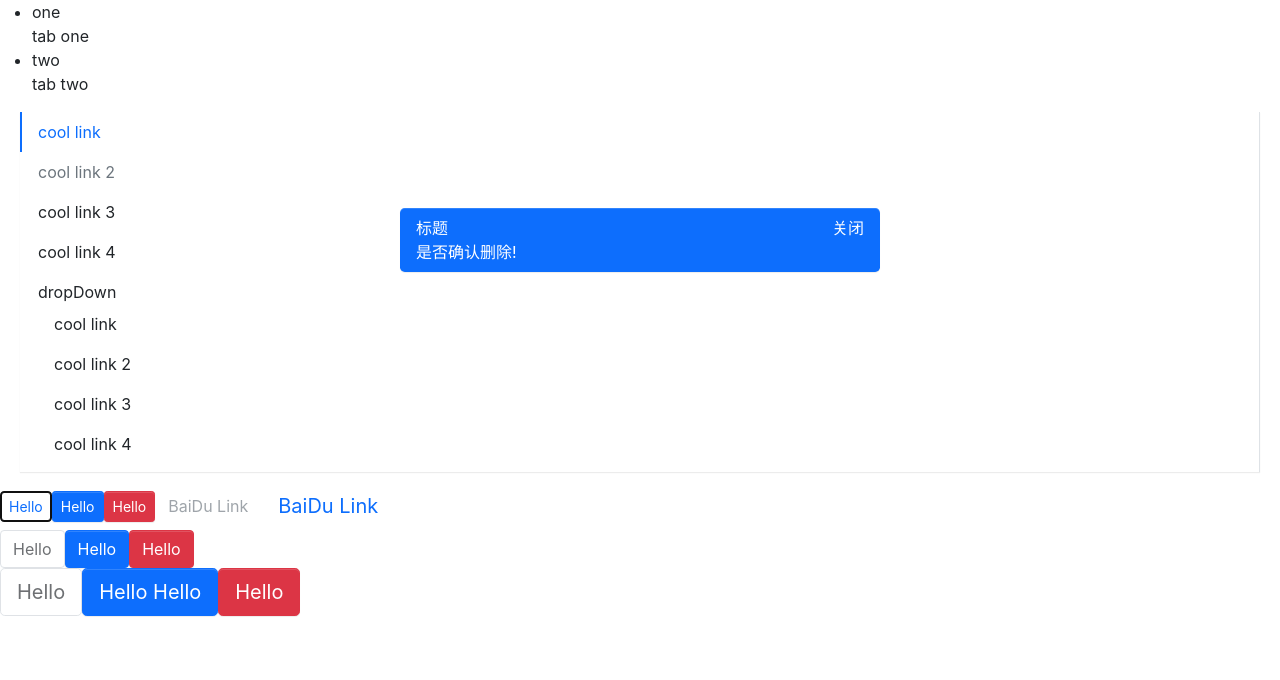
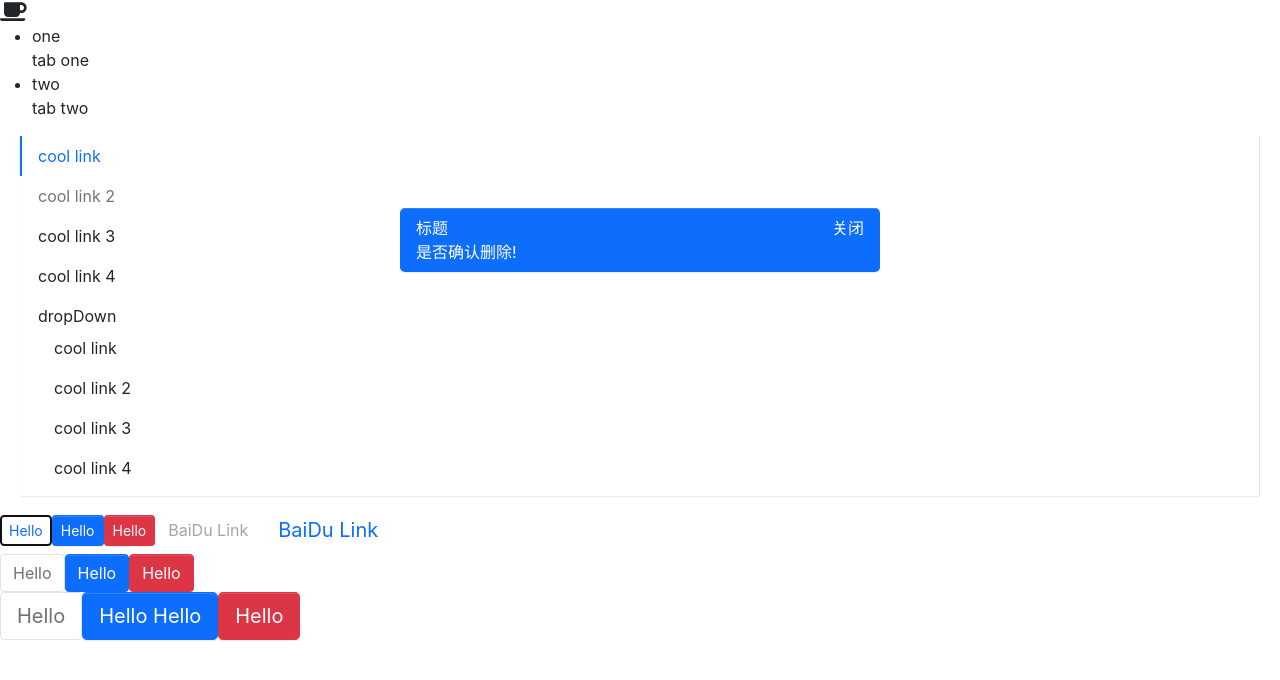
Before and after one commit to boom-sakalaka/stepup, a React (Create React App) app: page / in a window 1280 px wide. Shown: the top 680 px of the page. Built offline with nearby package versions, Linux system fonts and the light colour scheme.

Commit message:
添加react-fontawesome

```diff
--- a/package.json
+++ b/package.json
@@ -3,6 +3,9 @@
   "version": "0.1.0",
   "private": true,
   "dependencies": {
+    "@fortawesome/fontawesome-svg-core": "^1.2.32",
+    "@fortawesome/free-solid-svg-icons": "^5.15.1",
+    "@fortawesome/react-fontawesome": "^0.1.13",
     "@testing-library/jest-dom": "^5.11.4",
     "@testing-library/react": "^11.1.0",
     "@testing-library/user-event": "^12.1.10",
--- a/src/App.tsx
+++ b/src/App.tsx
@@ -1,5 +1,7 @@
 import React,{useState} from 'react';
 import Button,{ButtonType,ButtonSize} from './components/Button/button'
+import { FontAwesomeIcon } from '@fortawesome/react-fontawesome'
+import { faCoffee } from '@fortawesome/free-solid-svg-icons'
 import Alert ,{AlertType} from './components/Alert/alert'
 import Menu from './components/Menu/menu'
 import MenuItem from './components/Menu/menuItem'
@@ -12,6 +14,9 @@
   return (
     <div className="App">
       <header className="App-header">
+
+      <FontAwesomeIcon icon={faCoffee} size='lg' />
+
         <Tabs defaultIndex={'0'}>
           <TabItem  label={'one'}>
             tab one
```
Also changed, not shown: 2 other files (tests, documents, lock files or other folders).
